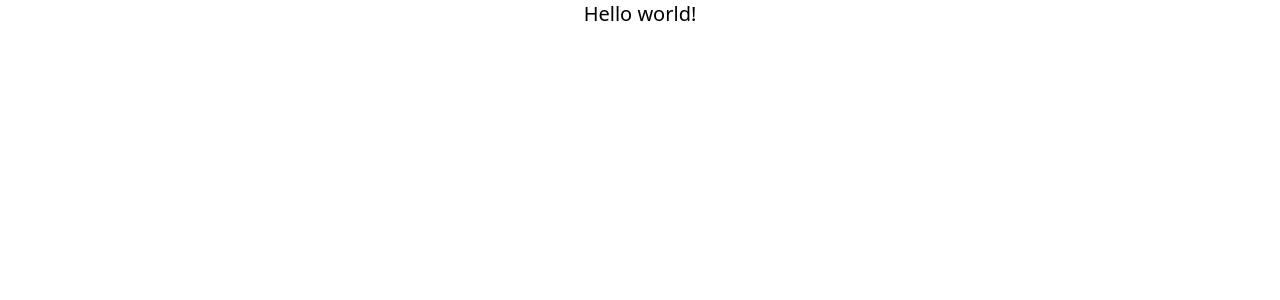
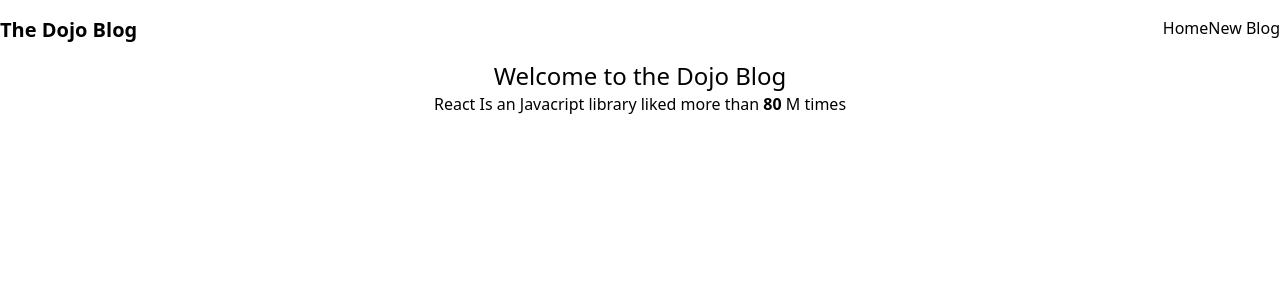
Before and after one commit to heyolaniran/reactNetNinja, a React (Create React App) app: page / in a window 1280 px wide. Shown: the top 300 px of the page. Built offline with nearby package versions, Linux system fonts and the light colour scheme.

Commit message:
feat: Multiple Components notion

```diff
--- a/src/App.js
+++ b/src/App.js
@@ -1,13 +1,18 @@
 import logo from './logo.svg';
 import './App.css';
+import NavBar from './NavBar';
+import Home from './Home';
 
 function App() {
+
+
   return (
+
     <div className="App">
 
-        <h1 className="text-xl font-normal text-black">
-        Hello world!
-      </h1>
+      <NavBar/>
+
+        <Home />
 
     </div>
   );
--- /dev/null
+++ b/src/Home.jsx
@@ -0,0 +1,14 @@
+export default function Home ()
+{
+    const likes = 80
+    return (
+        <div className="mt-4">
+            <h1 className="text-center text-2xl">
+                Welcome to the Dojo Blog
+            </h1>
+            <p>
+                React Is an Javacript library liked more than <span className='font-semibold'>{likes} </span>M times
+            </p>
+        </div>
+    )
+}
--- /dev/null
+++ b/src/NavBar.jsx
@@ -0,0 +1,16 @@
+export default function NavBar() {
+
+    return (
+        <nav className="justify-between flex mt-4 ">
+            <div className="jusitfy-start flex">
+                <h1 className="text-xl font-semibold">
+                    The Dojo Blog
+                </h1>
+            </div>
+            <div className="flex pl-4">
+                <a href="/">Home</a>
+                <a href="/create">New Blog </a>
+            </div>
+        </nav>
+    )
+}
```
